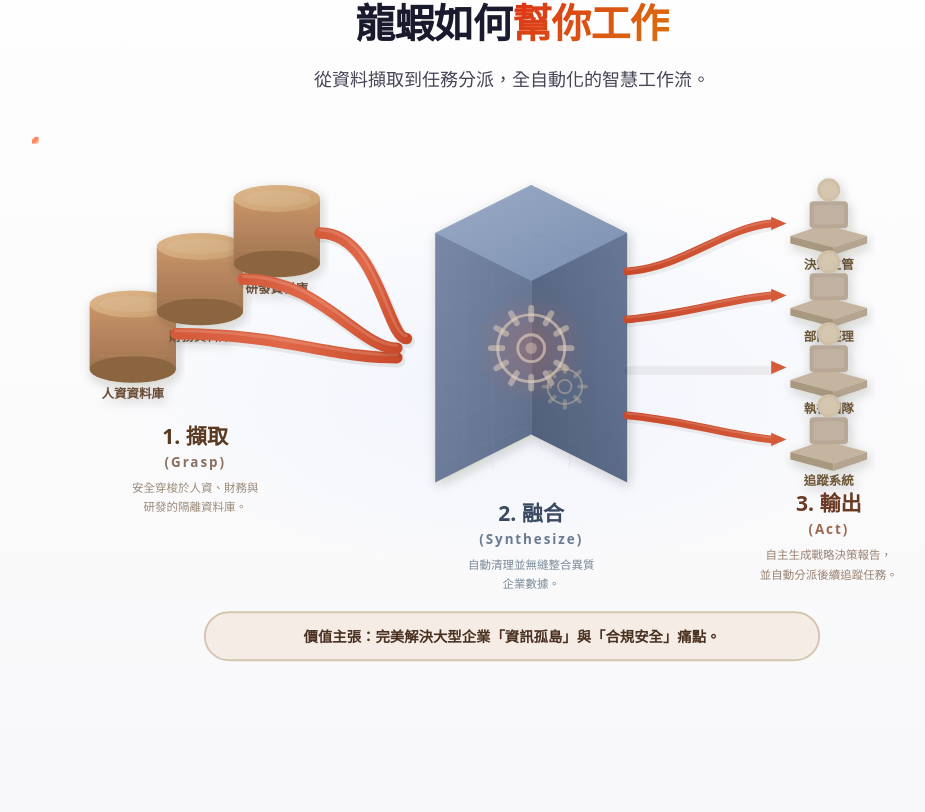
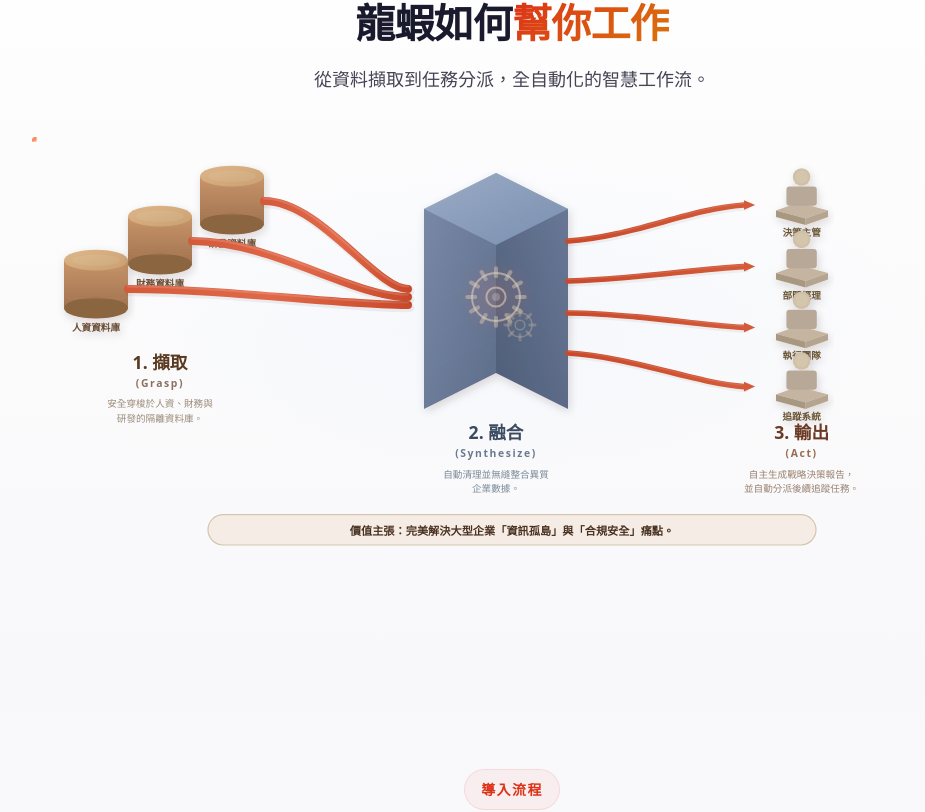
Before and after one commit to fanstudents/lobster, a Next.js app: page / in a window 1280 px wide. Shown: the part 2548-3360 px from the top of the page, without its empty margins (128-1053 px from the left). Built offline with nearby package versions, Linux system fonts and the light colour scheme.

Commit message:
fix: SVG 拉寬 viewBox 1200px，三區間距加大避免擁擠

```diff
--- a/src/components/LobsterDiagram.jsx
+++ b/src/components/LobsterDiagram.jsx
@@ -34,9 +34,8 @@ export default function LobsterDiagram() {
         </div>
 
         <div className={`animate-in ${styles.diagramWrap}`}>
-          <svg viewBox="0 0 1000 560" className={styles.svg} xmlns="http://www.w3.org/2000/svg">
+          <svg viewBox="0 0 1200 520" className={styles.svg} xmlns="http://www.w3.org/2000/svg">
             <defs>
-              {/* Gradients */}
               <linearGradient id="dbBody" x1="0%" y1="0%" x2="0%" y2="100%">
                 <stop offset="0%" stopColor="#c9956a" />
                 <stop offset="100%" stopColor="#a07350" />
@@ -67,201 +66,166 @@ export default function LobsterDiagram() {
                 <stop offset="100%" stopColor="#d45a3a" />
               </linearGradient>
               <radialGradient id="glowRed" cx="50%" cy="50%" r="50%">
-                <stop offset="0%" stopColor="#ff6b4a" stopOpacity="0.8" />
+                <stop offset="0%" stopColor="#ff6b4a" stopOpacity="0.6" />
                 <stop offset="100%" stopColor="#ff6b4a" stopOpacity="0" />
               </radialGradient>
               <radialGradient id="glowBlue" cx="50%" cy="50%" r="50%">
-                <stop offset="0%" stopColor="#6a9fff" stopOpacity="0.5" />
+                <stop offset="0%" stopColor="#6a9fff" stopOpacity="0.4" />
                 <stop offset="100%" stopColor="#6a9fff" stopOpacity="0" />
               </radialGradient>
               <filter id="glow">
                 <feGaussianBlur stdDeviation="3" result="blur" />
                 <feMerge><feMergeNode in="blur" /><feMergeNode in="SourceGraphic" /></feMerge>
               </filter>
-              <filter id="bigGlow">
-                <feGaussianBlur stdDeviation="8" result="blur" />
-                <feMerge><feMergeNode in="blur" /><feMergeNode in="SourceGraphic" /></feMerge>
-              </filter>
               <filter id="shadow3d">
-                <feDropShadow dx="2" dy="4" stdDeviation="6" floodColor="#2a1a10" floodOpacity="0.2" />
+                <feDropShadow dx="2" dy="4" stdDeviation="5" floodColor="#2a1a10" floodOpacity="0.15" />
               </filter>
             </defs>
 
-            {/* ===== BACKGROUND GLOW ===== */}
-            <ellipse cx="500" cy="250" rx="420" ry="200" fill="url(#glowBlue)" opacity="0.15" />
+            {/* Background glow */}
+            <ellipse cx="600" cy="220" rx="500" ry="200" fill="url(#glowBlue)" opacity="0.1" />
 
-            {/* ===== PHASE 1: DATABASES ===== */}
+            {/* ===== PHASE 1: DATABASES (x: 40–280) ===== */}
             {[
-              { x: 60, y: 160, label: '人資資料庫' },
-              { x: 130, y: 100, label: '財務資料庫' },
-              { x: 210, y: 50, label: '研發資料庫' },
+              { x: 40, y: 140, label: '人資資料庫' },
+              { x: 120, y: 85, label: '財務資料庫' },
+              { x: 210, y: 35, label: '研發資料庫' },
             ].map((db, i) => (
               <g key={i} filter="url(#shadow3d)">
-                {/* Cylinder body */}
-                <rect x={db.x} y={db.y + 14} width="90" height="68" rx="2" fill="url(#dbBody)" />
-                {/* Top ellipse */}
-                <ellipse cx={db.x + 45} cy={db.y + 14} rx="45" ry="14" fill="url(#dbTop)" />
-                {/* Bottom ellipse */}
-                <ellipse cx={db.x + 45} cy={db.y + 82} rx="45" ry="14" fill="#8a6540" />
-                {/* Stripes */}
-                <line x1={db.x + 4} y1={db.y + 32} x2={db.x + 86} y2={db.y + 32} stroke="#b88a60" strokeWidth="1" opacity="0.5" />
-                <line x1={db.x + 4} y1={db.y + 50} x2={db.x + 86} y2={db.y + 50} stroke="#b88a60" strokeWidth="1" opacity="0.5" />
-                <line x1={db.x + 4} y1={db.y + 68} x2={db.x + 86} y2={db.y + 68} stroke="#b88a60" strokeWidth="1" opacity="0.5" />
-                {/* Highlight */}
-                <ellipse cx={db.x + 45} cy={db.y + 14} rx="35" ry="8" fill="white" opacity="0.08" />
-                {/* Label */}
-                <text x={db.x + 45} y={db.y + 112} textAnchor="middle" fontSize="13" fontWeight="700" fill="#6b4d35" fontFamily="system-ui, sans-serif">{db.label}</text>
+                <rect x={db.x} y={db.y + 14} width="80" height="60" rx="2" fill="url(#dbBody)" />
+                <ellipse cx={db.x + 40} cy={db.y + 14} rx="40" ry="13" fill="url(#dbTop)" />
+                <ellipse cx={db.x + 40} cy={db.y + 74} rx="40" ry="13" fill="#8a6540" />
+                <line x1={db.x + 4} y1={db.y + 30} x2={db.x + 76} y2={db.y + 30} stroke="#b88a60" strokeWidth="1" opacity="0.4" />
+                <line x1={db.x + 4} y1={db.y + 46} x2={db.x + 76} y2={db.y + 46} stroke="#b88a60" strokeWidth="1" opacity="0.4" />
+                <line x1={db.x + 4} y1={db.y + 62} x2={db.x + 76} y2={db.y + 62} stroke="#b88a60" strokeWidth="1" opacity="0.4" />
+                <ellipse cx={db.x + 40} cy={db.y + 14} rx="30" ry="7" fill="white" opacity="0.07" />
+                <text x={db.x + 40} y={db.y + 102} textAnchor="middle" fontSize="12" fontWeight="700" fill="#6b4d35" fontFamily="system-ui, sans-serif">{db.label}</text>
               </g>
             ))}
 
-            {/* ===== PIPES (DB → CUBE) ===== */}
+            {/* ===== PIPES DB → CUBE ===== */}
             {[
-              { path: 'M150 205 C260 205, 310 230, 380 230', delay: '0s' },
-              { path: 'M220 148 C300 148, 340 220, 380 220', delay: '0.4s' },
-              { path: 'M300 100 C360 100, 370 210, 390 210', delay: '0.8s' },
+              { path: 'M120 190 C250 190, 380 210, 470 210', delay: '0s' },
+              { path: 'M200 130 C300 130, 400 200, 470 200', delay: '0.5s' },
+              { path: 'M290 80 C360 80, 430 190, 470 190', delay: '1s' },
             ].map((pipe, i) => (
               <g key={i}>
-                {/* Pipe shadow */}
-                <path d={pipe.path} stroke="#2a1a10" strokeWidth="14" fill="none" strokeLinecap="round" opacity="0.08" transform="translate(2,3)" />
-                {/* Pipe body */}
-                <path d={pipe.path} stroke="url(#pipeG)" strokeWidth="12" fill="none" strokeLinecap="round" />
-                {/* Pipe highlight */}
-                <path d={pipe.path} stroke="white" strokeWidth="3" fill="none" strokeLinecap="round" opacity="0.15" transform="translate(0,-3)" />
-                {/* Animated pulse */}
-                <circle r="6" fill="#ff8a60" filter="url(#glow)">
-                  <animateMotion dur="2.2s" repeatCount="indefinite" path={pipe.path} begin={pipe.delay} />
+                <path d={pipe.path} stroke="#2a1a10" strokeWidth="12" fill="none" strokeLinecap="round" opacity="0.06" transform="translate(2,3)" />
+                <path d={pipe.path} stroke="url(#pipeG)" strokeWidth="10" fill="none" strokeLinecap="round" />
+                <path d={pipe.path} stroke="white" strokeWidth="2.5" fill="none" strokeLinecap="round" opacity="0.15" transform="translate(0,-3)" />
+                <circle r="5" fill="#ff8a60" filter="url(#glow)">
+                  <animateMotion dur="2.5s" repeatCount="indefinite" path={pipe.path} begin={pipe.delay} />
                 </circle>
-                <circle r="3" fill="white" opacity="0.9">
-                  <animateMotion dur="2.2s" repeatCount="indefinite" path={pipe.path} begin={pipe.delay} />
+                <circle r="2.5" fill="white" opacity="0.9">
+                  <animateMotion dur="2.5s" repeatCount="indefinite" path={pipe.path} begin={pipe.delay} />
                 </circle>
               </g>
             ))}
 
-            {/* ===== PHASE 2: PROCESSING CUBE ===== */}
+            {/* ===== PHASE 2: CUBE (center: 480–680) ===== */}
             <g filter="url(#shadow3d)">
-              {/* Cube faces */}
-              <polygon points="420,100 520,50 520,310 420,360" fill="url(#cubeLeft)" />
-              <polygon points="520,50 620,100 620,360 520,310" fill="url(#cubeRight)" />
-              <polygon points="420,100 520,50 620,100 520,150" fill="url(#cubeTopFace)" />
-
-              {/* Grid lines - left */}
-              {[140, 180, 220, 260, 300, 340].map((y, i) => (
-                <line key={`gl${i}`} x1="425" y1={y} x2="518" y2={y - 40} stroke="#8a9ab5" strokeWidth="0.6" opacity="0.25" />
+              <polygon points="490,90 580,45 580,295 490,340" fill="url(#cubeLeft)" />
+              <polygon points="580,45 670,90 670,340 580,295" fill="url(#cubeRight)" />
+              <polygon points="490,90 580,45 670,90 580,135" fill="url(#cubeTopFace)" />
+              {/* Grid left */}
+              {[130, 170, 210, 250, 290].map((y, i) => (
+                <line key={`gl${i}`} x1="495" y1={y} x2="578" y2={y - 38} stroke="#8a9ab5" strokeWidth="0.5" opacity="0.2" />
               ))}
-              {[450, 480].map((x, i) => (
-                <line key={`gv${i}`} x1={x} y1={110 + (x - 420) * 0.5} x2={x} y2={350 - (520 - x) * 0.1} stroke="#8a9ab5" strokeWidth="0.6" opacity="0.25" />
+              {/* Grid right */}
+              {[130, 170, 210, 250, 290].map((y, i) => (
+                <line key={`gr${i}`} x1="582" y1={y - 38} x2="668" y2={y} stroke="#7080a0" strokeWidth="0.5" opacity="0.2" />
               ))}
-              {/* Grid lines - right */}
-              {[140, 180, 220, 260, 300, 340].map((y, i) => (
-                <line key={`gr${i}`} x1="522" y1={y - 40} x2="618" y2={y} stroke="#7080a0" strokeWidth="0.6" opacity="0.25" />
-              ))}
-              {[560, 590].map((x, i) => (
-                <line key={`grv${i}`} x1={x} y1={100 + (x - 520) * 0.5} x2={x} y2={350 - (620 - x) * 0.1} stroke="#7080a0" strokeWidth="0.6" opacity="0.25" />
-              ))}
-
-              {/* Edge highlights */}
-              <line x1="420" y1="100" x2="520" y2="50" stroke="white" strokeWidth="1" opacity="0.2" />
-              <line x1="520" y1="50" x2="620" y2="100" stroke="white" strokeWidth="1" opacity="0.15" />
+              <line x1="490" y1="90" x2="580" y2="45" stroke="white" strokeWidth="1" opacity="0.2" />
+              <line x1="580" y1="45" x2="670" y2="90" stroke="white" strokeWidth="1" opacity="0.15" />
             </g>
 
-            {/* Glow behind gear */}
-            <ellipse cx="520" cy="220" rx="60" ry="60" fill="url(#glowRed)" opacity="0.3" />
+            {/* Gear glow */}
+            <ellipse cx="580" cy="200" rx="50" ry="50" fill="url(#glowRed)" opacity="0.25" />
 
-            {/* Rotating gear */}
-            <g transform="translate(520, 220)">
-              <circle r="35" fill="none" stroke="#e8d5c0" strokeWidth="3" opacity="0.6" />
-              <circle r="14" fill="none" stroke="#e8d5c0" strokeWidth="3" opacity="0.6" />
-              <circle r="6" fill="#e8d5c0" opacity="0.4" />
+            {/* Main gear */}
+            <g transform="translate(580, 200)">
+              <circle r="30" fill="none" stroke="#e0cdb8" strokeWidth="2.5" opacity="0.6" />
+              <circle r="12" fill="none" stroke="#e0cdb8" strokeWidth="2.5" opacity="0.6" />
+              <circle r="5" fill="#e0cdb8" opacity="0.3" />
               {[0, 30, 60, 90, 120, 150, 180, 210, 240, 270, 300, 330].map((angle, i) => {
                 const rad = (angle * Math.PI) / 180;
-                const x1g = Math.cos(rad) * 30;
-                const y1g = Math.sin(rad) * 30;
-                const x2g = Math.cos(rad) * 42;
-                const y2g = Math.sin(rad) * 42;
-                return <line key={i} x1={x1g} y1={y1g} x2={x2g} y2={y2g} stroke="#e8d5c0" strokeWidth="6" strokeLinecap="round" opacity="0.5" />;
+                return <line key={i} x1={Math.cos(rad) * 26} y1={Math.sin(rad) * 26} x2={Math.cos(rad) * 36} y2={Math.sin(rad) * 36} stroke="#e0cdb8" strokeWidth="5" strokeLinecap="round" opacity="0.45" />;
               })}
               <animateTransform attributeName="transform" type="rotate" from="0" to="360" dur="15s" repeatCount="indefinite" additive="sum" />
             </g>
 
-            {/* Small 2nd gear */}
-            <g transform="translate(555, 260)">
-              <circle r="18" fill="none" stroke="#c5b5a0" strokeWidth="2" opacity="0.5" />
-              <circle r="7" fill="none" stroke="#c5b5a0" strokeWidth="2" opacity="0.5" />
+            {/* Small gear */}
+            <g transform="translate(610, 235)">
+              <circle r="15" fill="none" stroke="#c5b5a0" strokeWidth="2" opacity="0.4" />
+              <circle r="6" fill="none" stroke="#c5b5a0" strokeWidth="2" opacity="0.4" />
               {[0, 45, 90, 135, 180, 225, 270, 315].map((angle, i) => {
                 const rad = (angle * Math.PI) / 180;
-                return <line key={i} x1={Math.cos(rad) * 15} y1={Math.sin(rad) * 15} x2={Math.cos(rad) * 22} y2={Math.sin(rad) * 22} stroke="#c5b5a0" strokeWidth="4" strokeLinecap="round" opacity="0.4" />;
+                return <line key={i} x1={Math.cos(rad) * 12} y1={Math.sin(rad) * 12} x2={Math.cos(rad) * 19} y2={Math.sin(rad) * 19} stroke="#c5b5a0" strokeWidth="3.5" strokeLinecap="round" opacity="0.35" />;
               })}
               <animateTransform attributeName="transform" type="rotate" from="360" to="0" dur="10s" repeatCount="indefinite" additive="sum" />
             </g>
 
-            {/* ===== PIPES (CUBE → PEOPLE) ===== */}
+            {/* ===== PIPES CUBE → PEOPLE ===== */}
             {[
-              { path: 'M620 140 C680 135, 720 95, 770 90', y: 90 },
-              { path: 'M620 190 C680 185, 720 170, 770 165', y: 165 },
-              { path: 'M620 240 C680 240, 720 240, 770 240', y: 240 },
-              { path: 'M620 290 C680 295, 720 310, 770 315', y: 315 },
+              { path: 'M670 130 C750 125, 820 90, 890 85', y: 85 },
+              { path: 'M670 180 C750 178, 830 165, 890 162', y: 162 },
+              { path: 'M670 220 C750 220, 830 235, 890 238', y: 238 },
+              { path: 'M670 270 C750 275, 830 308, 890 312', y: 312 },
             ].map((pipe, i) => (
               <g key={i}>
-                <path d={pipe.path} stroke="#2a1a10" strokeWidth="10" fill="none" strokeLinecap="round" opacity="0.06" transform="translate(2,3)" />
-                <path d={pipe.path} stroke="url(#outPipe)" strokeWidth="8" fill="none" strokeLinecap="round" />
-                <path d={pipe.path} stroke="white" strokeWidth="2" fill="none" strokeLinecap="round" opacity="0.15" transform="translate(0,-2)" />
-                {/* Arrowhead */}
-                <polygon points={`770,${pipe.y - 7} 786,${pipe.y} 770,${pipe.y + 7}`} fill="#d45a3a" />
-                {/* Pulse */}
-                <circle r="5" fill="#ff8a60" filter="url(#glow)">
-                  <animateMotion dur="1.8s" repeatCount="indefinite" path={pipe.path} begin={`${i * 0.3}s`} />
+                <path d={pipe.path} stroke="#2a1a10" strokeWidth="8" fill="none" strokeLinecap="round" opacity="0.05" transform="translate(2,3)" />
+                <path d={pipe.path} stroke="url(#outPipe)" strokeWidth="7" fill="none" strokeLinecap="round" />
+                <path d={pipe.path} stroke="white" strokeWidth="1.5" fill="none" strokeLinecap="round" opacity="0.12" transform="translate(0,-2)" />
+                <polygon points={`890,${pipe.y - 6} 904,${pipe.y} 890,${pipe.y + 6}`} fill="#d45a3a" />
+                <circle r="4" fill="#ff8a60" filter="url(#glow)">
+                  <animateMotion dur="2s" repeatCount="indefinite" path={pipe.path} begin={`${i * 0.35}s`} />
                 </circle>
-                <circle r="2.5" fill="white" opacity="0.9">
-                  <animateMotion dur="1.8s" repeatCount="indefinite" path={pipe.path} begin={`${i * 0.3}s`} />
+                <circle r="2" fill="white" opacity="0.9">
+                  <animateMotion dur="2s" repeatCount="indefinite" path={pipe.path} begin={`${i * 0.35}s`} />
                 </circle>
               </g>
             ))}
 
-            {/* ===== PHASE 3: PEOPLE ===== */}
+            {/* ===== PHASE 3: PEOPLE (x: 920+) ===== */}
             {[
-              { x: 800, y: 65, label: '決策主管' },
-              { x: 800, y: 140, label: '部門經理' },
-              { x: 800, y: 215, label: '執行團隊' },
-              { x: 800, y: 290, label: '追蹤系統' },
+              { x: 930, y: 60, label: '決策主管' },
+              { x: 930, y: 138, label: '部門經理' },
+              { x: 930, y: 214, label: '執行團隊' },
+              { x: 930, y: 290, label: '追蹤系統' },
             ].map((p, i) => (
               <g key={i} filter="url(#shadow3d)">
-                {/* Platform */}
-                <polygon points={`${p.x - 10},${p.y + 38} ${p.x + 25},${p.y + 26} ${p.x + 70},${p.y + 38} ${p.x + 35},${p.y + 50}`} fill="#c5b5a0" />
-                <polygon points={`${p.x - 10},${p.y + 38} ${p.x - 10},${p.y + 46} ${p.x + 35},${p.y + 58} ${p.x + 35},${p.y + 50}`} fill="#a89880" />
-                <polygon points={`${p.x + 70},${p.y + 38} ${p.x + 70},${p.y + 46} ${p.x + 35},${p.y + 58} ${p.x + 35},${p.y + 50}`} fill="#b5a590" />
-                {/* Body */}
-                <rect x={p.x + 10} y={p.y + 2} width="40" height="28" rx="4" fill="#b8a898" />
-                <rect x={p.x + 14} y={p.y + 6} width="32" height="20" rx="3" fill="#c8baa8" opacity="0.5" />
-                {/* Head */}
-                <circle cx={p.x + 30} cy={p.y - 10} r="12" fill="#d0c0a8" />
-                <circle cx={p.x + 30} cy={p.y - 10} r="9" fill="#ddd0b8" opacity="0.4" />
-                {/* Label */}
-                <text x={p.x + 30} y={p.y + 72} textAnchor="middle" fontSize="13" fontWeight="700" fill="#6b5535" fontFamily="system-ui, sans-serif">{p.label}</text>
+                <polygon points={`${p.x},${p.y + 32} ${p.x + 28},${p.y + 22} ${p.x + 65},${p.y + 32} ${p.x + 37},${p.y + 42}`} fill="#c5b5a0" />
+                <polygon points={`${p.x},${p.y + 32} ${p.x},${p.y + 40} ${p.x + 37},${p.y + 50} ${p.x + 37},${p.y + 42}`} fill="#a89880" />
+                <polygon points={`${p.x + 65},${p.y + 32} ${p.x + 65},${p.y + 40} ${p.x + 37},${p.y + 50} ${p.x + 37},${p.y + 42}`} fill="#b5a590" />
+                <rect x={p.x + 13} y={p.y + 2} width="38" height="24" rx="4" fill="#b8a898" />
+                <circle cx={p.x + 32} cy={p.y - 10} r="11" fill="#d0c0a8" />
+                <circle cx={p.x + 32} cy={p.y - 10} r="8" fill="#ddd0b8" opacity="0.3" />
+                <text x={p.x + 32} y={p.y + 64} textAnchor="middle" fontSize="12" fontWeight="700" fill="#6b5535" fontFamily="system-ui, sans-serif">{p.label}</text>
               </g>
             ))}
 
             {/* ===== PHASE LABELS ===== */}
             <g fontFamily="system-ui, sans-serif">
-              <text x="170" y="320" textAnchor="middle" fontSize="22" fontWeight="900" fill="#5a3a20">1. 擷取</text>
-              <text x="170" y="344" textAnchor="middle" fontSize="14" fontWeight="700" fill="#8a7060" letterSpacing="2">(Grasp)</text>
-              <text x="170" y="370" textAnchor="middle" fontSize="12" fontWeight="500" fill="#9a8a78">安全穿梭於人資、財務與</text>
-              <text x="170" y="390" textAnchor="middle" fontSize="12" fontWeight="500" fill="#9a8a78">研發的隔離資料庫。</text>
+              <text x="160" y="290" textAnchor="middle" fontSize="22" fontWeight="900" fill="#5a3a20">1. 擷取</text>
+              <text x="160" y="312" textAnchor="middle" fontSize="13" fontWeight="700" fill="#8a7060" letterSpacing="2">(Grasp)</text>
+              <text x="160" y="338" textAnchor="middle" fontSize="12" fontWeight="500" fill="#9a8a78">安全穿梭於人資、財務與</text>
+              <text x="160" y="356" textAnchor="middle" fontSize="12" fontWeight="500" fill="#9a8a78">研發的隔離資料庫。</text>
 
-              <text x="520" y="400" textAnchor="middle" fontSize="22" fontWeight="900" fill="#3a4a60">2. 融合</text>
-              <text x="520" y="424" textAnchor="middle" fontSize="14" fontWeight="700" fill="#6a7a90" letterSpacing="2">(Synthesize)</text>
-              <text x="520" y="450" textAnchor="middle" fontSize="12" fontWeight="500" fill="#7a8a98">自動清理並無縫整合異質</text>
-              <text x="520" y="470" textAnchor="middle" fontSize="12" fontWeight="500" fill="#7a8a98">企業數據。</text>
+              <text x="580" y="378" textAnchor="middle" fontSize="22" fontWeight="900" fill="#3a4a60">2. 融合</text>
+              <text x="580" y="400" textAnchor="middle" fontSize="13" fontWeight="700" fill="#6a7a90" letterSpacing="2">(Synthesize)</text>
+              <text x="580" y="426" textAnchor="middle" fontSize="12" fontWeight="500" fill="#7a8a98">自動清理並無縫整合異質</text>
+              <text x="580" y="444" textAnchor="middle" fontSize="12" fontWeight="500" fill="#7a8a98">企業數據。</text>
 
-              <text x="830" y="390" textAnchor="middle" fontSize="22" fontWeight="900" fill="#6a3a25">3. 輸出</text>
-              <text x="830" y="414" textAnchor="middle" fontSize="14" fontWeight="700" fill="#9a6a50" letterSpacing="2">(Act)</text>
-              <text x="830" y="440" textAnchor="middle" fontSize="12" fontWeight="500" fill="#9a8070">自主生成戰略決策報告，</text>
-              <text x="830" y="460" textAnchor="middle" fontSize="12" fontWeight="500" fill="#9a8070">並自動分派後續追蹤任務。</text>
+              <text x="962" y="378" textAnchor="middle" fontSize="22" fontWeight="900" fill="#6a3a25">3. 輸出</text>
+              <text x="962" y="400" textAnchor="middle" fontSize="13" fontWeight="700" fill="#9a6a50" letterSpacing="2">(Act)</text>
+              <text x="962" y="426" textAnchor="middle" fontSize="12" fontWeight="500" fill="#9a8070">自主生成戰略決策報告，</text>
+              <text x="962" y="444" textAnchor="middle" fontSize="12" fontWeight="500" fill="#9a8070">並自動分派後續追蹤任務。</text>
             </g>
 
-            {/* ===== BOTTOM TAGLINE ===== */}
+            {/* ===== TAGLINE ===== */}
             <g>
-              <rect x="180" y="495" width="640" height="50" rx="25" fill="#f5ede5" stroke="#d5c5b0" strokeWidth="2" />
-              <text x="500" y="526" textAnchor="middle" fontSize="15" fontWeight="800" fill="#4a3020" fontFamily="system-ui, sans-serif">
+              <rect x="220" y="472" width="760" height="38" rx="19" fill="#f5ede5" stroke="#d5c5b0" strokeWidth="1.5" />
+              <text x="600" y="497" textAnchor="middle" fontSize="14" fontWeight="800" fill="#4a3020" fontFamily="system-ui, sans-serif">
                 價值主張：完美解決大型企業「資訊孤島」與「合規安全」痛點。
               </text>
             </g>
```
